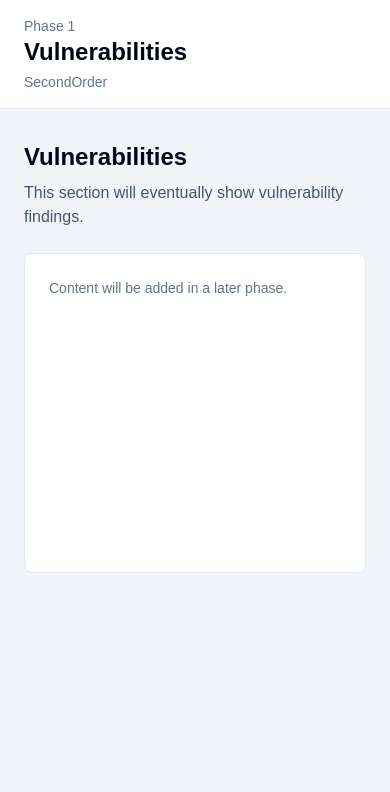
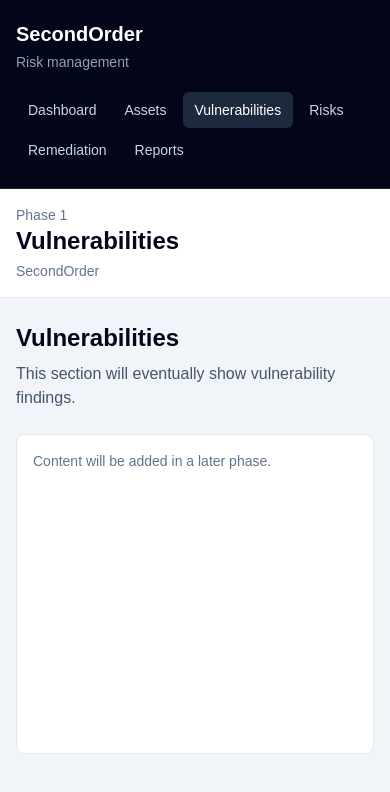
Before and after one commit to dsm-labs/secondorder, a Next.js app: page /vulnerabilities in a window 390 px wide. Shown: the top 792 px of the page. Built offline with nearby package versions, Linux system fonts and the light colour scheme.

Commit message:
Improve Phase 1 responsive layout

```diff
--- a/src/components/app-shell.tsx
+++ b/src/components/app-shell.tsx
@@ -24,20 +24,23 @@ export default function AppShell({
 
   return (
     <div className="min-h-screen bg-slate-100 text-slate-950">
-      <div className="flex min-h-screen">
-        <aside className="hidden w-64 shrink-0 border-r border-slate-800 bg-slate-950 px-5 py-6 text-white md:flex md:flex-col">
-          <div>
+      <div className="flex min-h-screen min-w-0 flex-col md:flex-row">
+        <aside className="w-full shrink-0 border-b border-slate-800 bg-slate-950 px-4 py-5 text-white md:w-64 md:border-b-0 md:border-r md:px-5 md:py-6">
+          <div className="min-w-0">
             <p className="text-xl font-semibold">SecondOrder</p>
             <p className="mt-1 text-sm text-slate-400">Risk management</p>
           </div>
 
-          <nav className="mt-10 space-y-1" aria-label="Primary navigation">
+          <nav
+            className="mt-5 flex flex-wrap gap-1 md:mt-10 md:block md:space-y-1"
+            aria-label="Primary navigation"
+          >
             {navigationItems.map((item) => {
               const isActive = pathname === item.href;
 
               return (
                 <Link
-                  className={`block rounded-md px-3 py-2 text-sm font-medium transition hover:bg-slate-900 hover:text-white ${
+                  className={`block rounded-md px-3 py-2 text-sm font-medium transition hover:bg-slate-900 hover:text-white md:w-full ${
                     isActive
                       ? "bg-slate-800 text-white"
                       : "text-slate-300"
@@ -53,7 +56,7 @@ export default function AppShell({
         </aside>
 
         <div className="flex min-w-0 flex-1 flex-col">
-          <header className="border-b border-slate-200 bg-white px-6 py-4">
+          <header className="border-b border-slate-200 bg-white px-4 py-4 md:px-6">
             <div className="flex flex-col gap-1 sm:flex-row sm:items-center sm:justify-between">
               <div>
                 <p className="text-sm font-medium text-slate-500">Phase 1</p>
@@ -65,7 +68,9 @@ export default function AppShell({
             </div>
           </header>
 
-          <main className="flex-1 px-6 py-8">{children}</main>
+          <main className="min-w-0 flex-1 px-4 py-6 md:px-6 md:py-8">
+            {children}
+          </main>
         </div>
       </div>
     </div>
--- a/src/components/page-section.tsx
+++ b/src/components/page-section.tsx
@@ -10,11 +10,11 @@ export default function PageSection({
   children
 }: PageSectionProps) {
   return (
-    <section>
+    <section className="min-w-0">
       <h2 className="text-2xl font-semibold text-slate-950">{title}</h2>
       <p className="mt-2 text-slate-600">{subtitle}</p>
 
-      <div className="mt-6 min-h-[320px] rounded-lg border border-slate-200 bg-white p-6 text-sm text-slate-500">
+      <div className="mt-6 min-h-[320px] w-full rounded-lg border border-slate-200 bg-white p-4 text-sm text-slate-500 md:p-6">
         {children}
       </div>
     </section>
```
